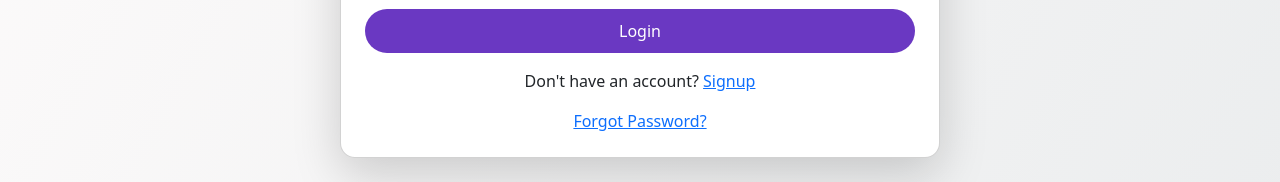
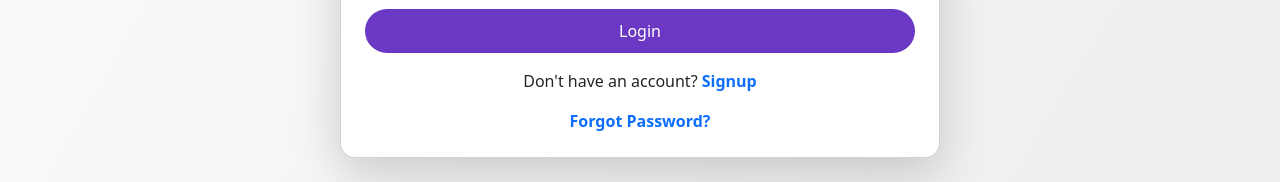
Before and after one commit to goel-anubhav/Skill-Barter, a React (Vite) app in the folder frontend/: page /login in a window 1280 px wide. Shown: the part 431-613 px from the top of the page. Built offline with nearby package versions, Linux system fonts and the light colour scheme; a small style sheet from the web is missing.

Commit message:
Fixed Forgot Pwd.1

```diff
--- a/frontend/src/auth/login.jsx
+++ b/frontend/src/auth/login.jsx
@@ -144,6 +144,12 @@ function Login() {
       setAlertVariant("success");
       setAlertMessage(response.data.message);
       setShowAlert(true);
+
+      // Set a timeout to hide the alert after 20 seconds
+      setTimeout(() => {
+        setShowAlert(false);
+      }, 20000);
+
       setShowResetModal(false);
       setShowOtpModal(true);
     } catch (error) {
@@ -299,7 +305,7 @@ function Login() {
                     role="status"
                     aria-hidden="true"
                   />{" "}
-                  Loading...
+                  Logging in...
                 </>
               ) : (
                 "Login"
@@ -308,7 +314,11 @@ function Login() {
             {message && <p className="mt-3 text-center">{message}</p>}
             <div className="mt-3 text-center">
               <span>Don't have an account? </span>
-              <a href="/signup" className="text-primary">
+              <a
+                href="/signup"
+                className="text-primary"
+                style={{ textDecoration: "none", fontWeight: "bold" }}
+              >
                 Signup
               </a>
             </div>
@@ -316,6 +326,7 @@ function Login() {
               <a
                 href="#"
                 className="text-primary"
+                style={{ textDecoration: "none", fontWeight: "bold" }}
                 onClick={() => setShowResetModal(true)}
               >
                 Forgot Password?
@@ -340,7 +351,6 @@ function Login() {
         </Modal.Footer>
       </Modal>
 
-      {/* Password Reset Request Modal */}
       <Modal
         show={showResetModal}
         onHide={() => setShowResetModal(false)}
@@ -396,7 +406,6 @@ function Login() {
         </Modal.Footer>
       </Modal>
 
-      {/* OTP and New Password Modal */}
       <Modal
         show={showOtpModal}
         onHide={() => setShowOtpModal(false)}
```
Also changed, not shown: 1 other file (tests, documents, lock files or other folders).
